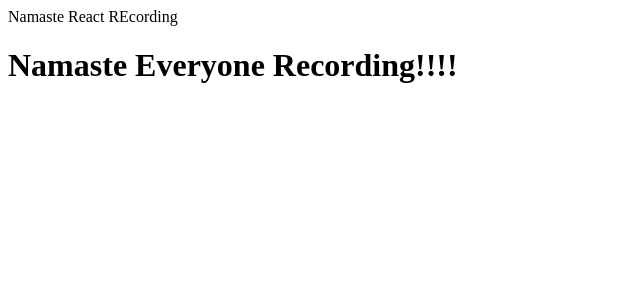
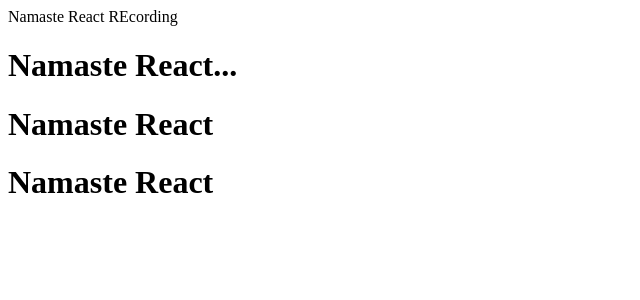
Before and after one commit to vinita000/namaste-react-recording, a React (Vite) app: page / in a window 1280 px wide. Shown: the top 300 px of the page, without its empty margins (0-640 px from the left). Built offline with nearby package versions, Linux system fonts and the light colour scheme.

Commit message:
create react app using parcel

```diff
--- a/App.js
+++ b/App.js
@@ -18,7 +18,7 @@ import ReactDOM from "react-dom/client";
   * manages port number also
   * consistent hashing Algo that parcel uses to chache
   * zero config bundler - that means it is required 0 configuration
-  *
+  * Tree shaking - removing unwanted code. - suppose we have library which has 10 functions and we use only 2 then all 8 are ingnored by parcel.
   *
   * Transitive dependencies
 
@@ -27,9 +27,44 @@ import ReactDOM from "react-dom/client";
 
 
  */
- const heading = React.createElement('h1', {id: 'heading', hello: 'world'}, "Namaste Everyone Recording!!!!");
+const heading1 = React.createElement('h1', {id: 'heading', hello: 'world', key: 'h1'}, "Namaste Everyone!!!!");
+const heading2 = <h1>Namaste React...</h1>;
+// JSX => React.createElement => Object => html => render to DOM
+const heading = (
+  <h1 id='heading'
+   key='h1'>
+    Namaste React...
+   </h1>
+); /// JSX Expression
+
+/// Name of component starts with capital letter
+const HeadComponent = () => {
+  return(
+    <div>
+      {heading}
+      <h1>Namaste React</h1>
+    </div>
+
+  )
+}
+// calling component in this way also {HeadComponent()}
+//Component composition - use Component inside component
+// for jsx we need babel any way
+// IS component hoisted ???? -
+// JSX mandatory - no
+// ES6 mandatory - no
+const HeadComponent1 = () => (
+    <div>
+      {console.log("yes")}
+      {HeadComponent()}
+      <h1>Namaste React</h1>
+    </div>
+
+)
+
  //  Bundler --- veet, parcel, webpack... --- minify your code, remove console
  /// Create React App using webpack and babel
  console.log(heading);
  const root = ReactDOM.createRoot(document.getElementById("root"));
- root.render(heading);
+ root.render(<HeadComponent1 />);
+//  root.render(HeadComponent1());
```
Also changed, not shown: package.json (+9 -2 lines), 1 other file (tests, documents, lock files or other folders).
